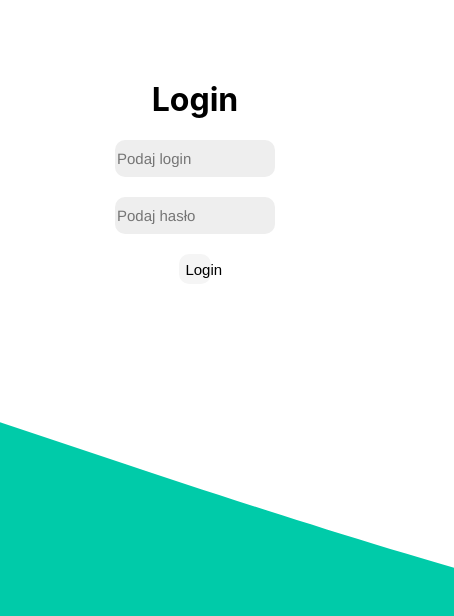
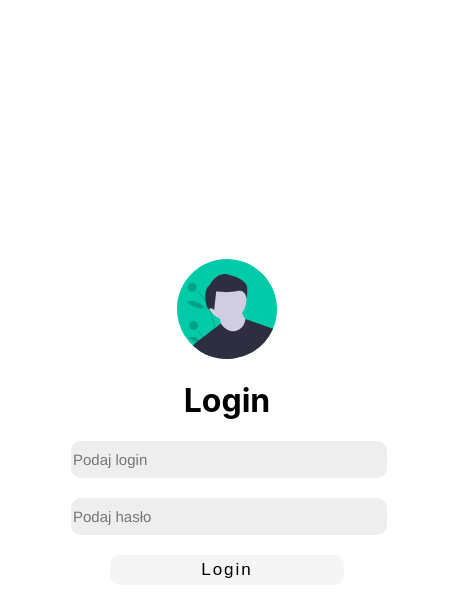
Before and after one commit to dawidplesniarski/Gradebook-dashboard, a React (Create React App) app: page / in a window 390 px wide. Shown: the top 616 px of the page, 454 px wide, since content can reach past the window. Built offline with nearby package versions, Linux system fonts and the light colour scheme.

Commit message:
LoginPage layout improved and responsive

```diff
--- /dev/null
+++ b/src/components/Atoms/Button/Button.js
@@ -0,0 +1,13 @@
+import React from 'react';
+import {ButtonWrapper} from "./Button.styles";
+
+const Button = ({onClick, children}) => {
+    return(
+        <ButtonWrapper
+        onClick={onClick}>
+            {children}
+        </ButtonWrapper>
+    );
+};
+
+export default Button;
--- /dev/null
+++ b/src/components/Atoms/Button/Button.styles.js
@@ -0,0 +1,16 @@
+import styled from 'styled-components';
+
+const ButtonWrapper = styled.button`
+    width: 75%;
+    height: 30px;
+    border-radius: 10px;
+    border-width: 0px;
+    background-color: #f5f5f5;
+    font-size: 17px;
+    letter-spacing: 2px;
+    &:hover {
+    background-color: #6ecaaa;
+    color: #fff
+`;
+
+export {ButtonWrapper};
--- a/src/components/Atoms/SelectMenu/SelectMenu.styles.js
+++ b/src/components/Atoms/SelectMenu/SelectMenu.styles.js
@@ -5,7 +5,7 @@ const StyledWrapper = styled.div`
   width: 300px;
   height: 40px;
   position: relative;
-  // margin-top: 2rem;
+  margin-bottom: 20px;
   padding: 0 1rem;
 `;
 
--- a/src/components/Forms/AddGrade/AddGradeForm.js
+++ b/src/components/Forms/AddGrade/AddGradeForm.js
@@ -3,6 +3,7 @@ import {StyledWrapper} from "./AddGradeForm.styles";
 import SelectMenu from "../../Atoms/SelectMenu/SelectMenu";
 import axios from "axios";
 import TextInput from "../../Atoms/TextInput/TextInput";
+import Button from "../../Atoms/Button/Button";
 
 const AddGradeForm = () => {
     const [album, setAlbum] = useState('');
@@ -44,7 +45,7 @@ const AddGradeForm = () => {
             <TextInput onChange={event => setAlbum(event.target.value)} placeholder={'Album'} type={'text'} name={'album'}/>
             <TextInput onChange={event => setGrade(event.target.value)} placeholder={'Ocena'} min={2} max={5} step={0.5} type={'number'} name={'ocena'}/>
             <SelectMenu placeholder={'Przedmiot'} onChange={(event) => setSubjectId(event.target.value)} name={'subjectId'} data={data}/>
-            <button className={'LoginButton'} onClick={async() => await addGrade()}>Dodaj ocenę</button>
+            <Button onClick={async() => await addGrade()}>Dodaj ocenę</Button>
         </StyledWrapper>
     );
 };
--- a/src/components/Forms/LoginBox/LoginBox.js
+++ b/src/components/Forms/LoginBox/LoginBox.js
@@ -1,6 +1,7 @@
 import React from "react";
 import { LoginBoxWrapper } from './LoginBox.styles';
 import TextInput from "../../Atoms/TextInput/TextInput";
+import Button from "../../Atoms/Button/Button";
 
 const LoginBox = ({loginFunction, loginOnChange, passwordOnChange}) => {
     return(
@@ -8,7 +9,7 @@ const LoginBox = ({loginFunction, loginOnChange, passwordOnChange}) => {
             <h1>Login</h1>
             <TextInput onChange={loginOnChange} type={'text'} name={'login'} placeholder={'Podaj login'}/>
             <TextInput onChange={passwordOnChange} type={'password'} name={'password'} placeholder={'Podaj hasło'}/>
-            <button className={'LoginButton'} onClick={loginFunction}>Login</button>
+            <Button onClick={loginFunction}>Login</Button>
         </LoginBoxWrapper>
     );
 };
--- a/src/components/Forms/LoginBox/LoginBox.styles.js
+++ b/src/components/Forms/LoginBox/LoginBox.styles.js
@@ -1,10 +1,8 @@
 import styled from 'styled-components';
 
 const LoginBoxWrapper = styled.div`
-    display: flex;
     flex-direction: column;
-    width: 40%;
-    align-items: center;
+    width: 100%;
 `;
 
 export {LoginBoxWrapper};
--- a/src/components/Header/Header.styles.js
+++ b/src/components/Header/Header.styles.js
@@ -5,8 +5,9 @@ const StyledHeaderWrapper = styled.div`
     top: 0;
     width: 100%;
     align-items: center;
-    background: rgb(88,176,156);
-    background: radial-gradient(circle, rgba(88,176,156,1) 35%, rgba(64,136,120,1) 100%);
+    background: hex(88,176,156);
+    background: rgb(0,203,169);
+    background: radial-gradient(circle, rgba(0,203,169,1) 35%, rgba(72,153,135,1) 100%);
     border-bottom-left-radius: 20px;
     border-bottom-right-radius: 20px;
 `;
--- a/src/pages/LoginPage.js
+++ b/src/pages/LoginPage.js
@@ -4,15 +4,17 @@ import '../styles/LoginPage.css'
 import {connect} from 'react-redux';
 import {withRouter} from 'react-router';
 import {loginFunction} from "../actions/loginActions";
-import TextInput from "../components/Atoms/TextInput/TextInput";
 import Wave from '../assets/wave.svg';
+import MainPhoto from '../assets/login_page_photo.svg';
+import MaleAvatar from '../assets/male-avatar.svg';
 import LoginBox from "../components/Forms/LoginBox/LoginBox";
+
 const StyledWrapper = styled.div`
-height: 50%;
-display: flex;
+width: 100vw;
+height: 100vh;
+display: grid;
 align-items: center;
-flex-direction: column;
-margin-top: 15%;
+grid-template-columns: repeat(2, 1fr);
 `;
 
 const LoginPage = ({loginFunction, loginReducer, history}) => {
@@ -22,14 +24,18 @@ const LoginPage = ({loginFunction, loginReducer, history}) => {
 
 
     return (
-        <div>
-            <StyledWrapper>
+        <div className={'container'}>
+            <div className={'img'}>
+                <img src={MainPhoto}/>
+            </div>
+            <div className={'login-container'}>
+                <img className={'avatar'} src={MaleAvatar} alt={'avatar'}/>
                 <LoginBox
                     loginFunction={() => loginFunction(login, password, () => history.push('/mainPage'))}
                     passwordOnChange={event => setPassword(event.target.value)}
                     loginOnChange={event => setLogin(event.target.value)}
                 />
-            </StyledWrapper>
+            </div>
             <img className={'Wave'} src={Wave} alt={'wave'}/>
         </div>
     );
--- a/src/styles/LoginPage.css
+++ b/src/styles/LoginPage.css
@@ -1,31 +1,4 @@
-.LoginBox {
-    display: flex;
-    flex-direction: column;
-    align-content: center;
-    justify-content: center;
-    text-align: center;
-    width: 100%;
-    height: 100%;
-}
 
-.LoginPage-Input {
-    width: 30%;
-    height: 35px;
-    border-radius: 10px;
-    border-width: 0px;
-    background-color: #eeeeee;
-    margin-bottom: 20px;
-    font-family: Helvetica, serif;
-    font-size: 15px;
-}
-.LoginButton {
-    width: 20%;
-    height: 30px;
-    border-radius: 10px;
-    border-width: 0px;
-    background-color: #f5f5f5;
-    font-size: 15px;
-}
 .Wave {
     position: fixed;
     height: 100%;
@@ -33,3 +6,70 @@
     bottom: -20%;
     z-index: -1;
 }
+
+.container {
+    width: 100vw;
+    height: 100vh;
+    display: grid;
+    grid-template-columns: repeat(2, 1fr);
+    grid-gap: 7rem;
+    padding: 0 2rem;
+}
+
+.avatar {
+    width: 100px;
+}
+
+.img {
+    display: flex;
+    justify-content: flex-end;
+    align-items: center;
+}
+
+.login-container {
+    display: flex;
+    align-items: center;
+    text-align: center;
+    min-width: 200px;
+    max-width: 400px;
+    flex-direction: column;
+    justify-content: center;
+}
+
+.img img {
+    width: 500px;
+}
+
+@media screen and (max-width: 1050px){
+    .container{
+        grid-gap: 5rem;
+    }
+}
+
+@media screen and (max-width: 1000px) {
+    .login-container {
+        width: 290px;
+    }
+    .img img {
+        width: 400px;
+    }
+}
+
+@media screen and (max-width: 900px) {
+    .img {
+        display: none;
+    }
+    .container{
+        /*grid-template-columns: 1fr;*/
+        display: flex;
+        justify-content: center;
+    }
+    .Wave {
+        display: none;
+    }
+    .login-container {
+        display: flex;
+        justify-content: center;
+        width: 80%;
+    }
+}
```
Also changed, not shown: src/assets/login_page_photo.svg (added), src/assets/male-avatar.svg (added).
